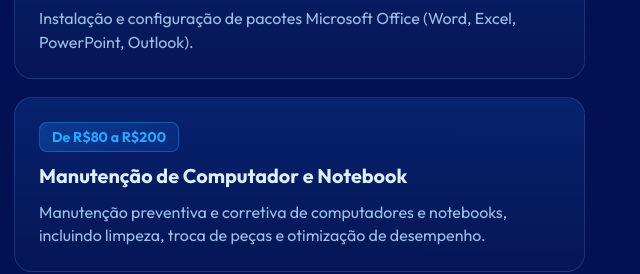
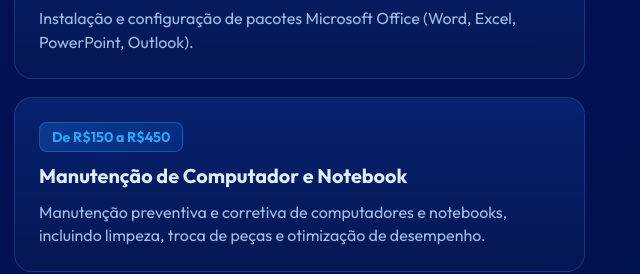
Before and after one commit to ArthurDev10/loja-virtual-novacore, a website: page public/index.html in a window 1280 px wide. Shown: the part 1622-1896 px from the top of the page, 635-1275 px from the left. Drawn offline with Linux system fonts and the light colour scheme.

Commit message:
ajusta preco manutencao

```diff
--- a/public/index.html
+++ b/public/index.html
@@ -114,7 +114,7 @@
             <p>Instalação e configuração de drivers de impressora na máquina do usuário, local ou remotamente.</p>
           </article>
           <article class="service-card reveal delay-1">
-            <span class="price-tag">De R$80 a R$200</span>
+            <span class="price-tag">De R$150 a R$450</span>
             <h3>Manutenção de Computador e Notebook</h3>
             <p>Manutenção preventiva e corretiva de computadores e notebooks, incluindo limpeza, troca de peças e otimização de desempenho.</p>
           </article>
```
